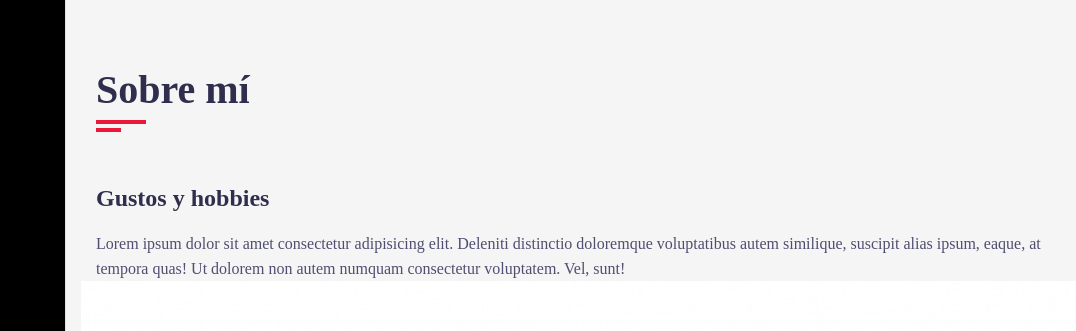
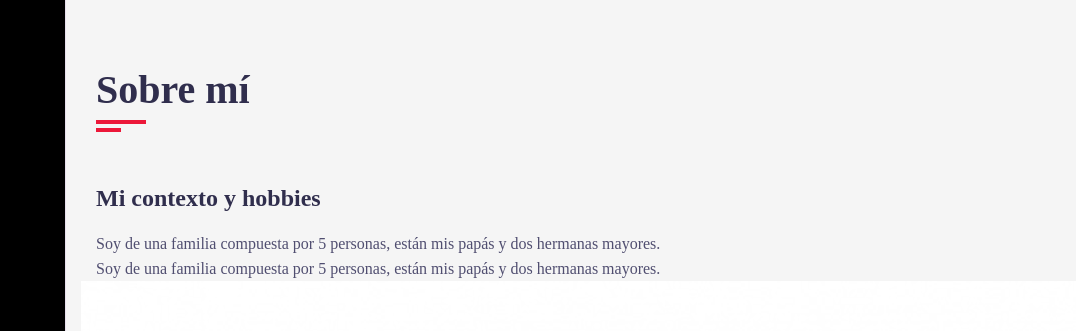
Before and after one commit to ead-codigo-2022/bitacora-personal-GabiAlliendes, a plain HTML site: page sobremi.html in a window 1280 px wide. Shown: the top 331 px of the page, 204-1280 px from the left. Drawn offline with Linux system fonts and the light colour scheme; a web font is replaced by a local one.

Commit message:
Avance 4

```diff
--- a/sobremi.html
+++ b/sobremi.html
@@ -57,10 +57,12 @@
                 <div class="about-content padd-15">
                     <div class="row">
                         <div class="about-text padd-15">
-                            <h3>Gustos y hobbies</h3>
+                            <h3>Mi contexto y hobbies</h3>
                             <p>
-                                Lorem ipsum dolor sit amet consectetur adipisicing elit. Deleniti distinctio doloremque voluptatibus autem similique, suscipit alias ipsum, eaque, at tempora quas! Ut dolorem non autem numquam consectetur voluptatem. Vel, sunt!
-                            </p>
+                              Soy de una familia compuesta por 5 personas, están mis papás y dos hermanas mayores. </p>
+
+                              <p>
+                                Soy de una familia compuesta por 5 personas, están mis papás y dos hermanas mayores. </p>
                         </div>
                     </div>
 
```
Also changed, not shown: contacto.html (+1 -1 lines), proyectos.html (+1 -1 lines).
